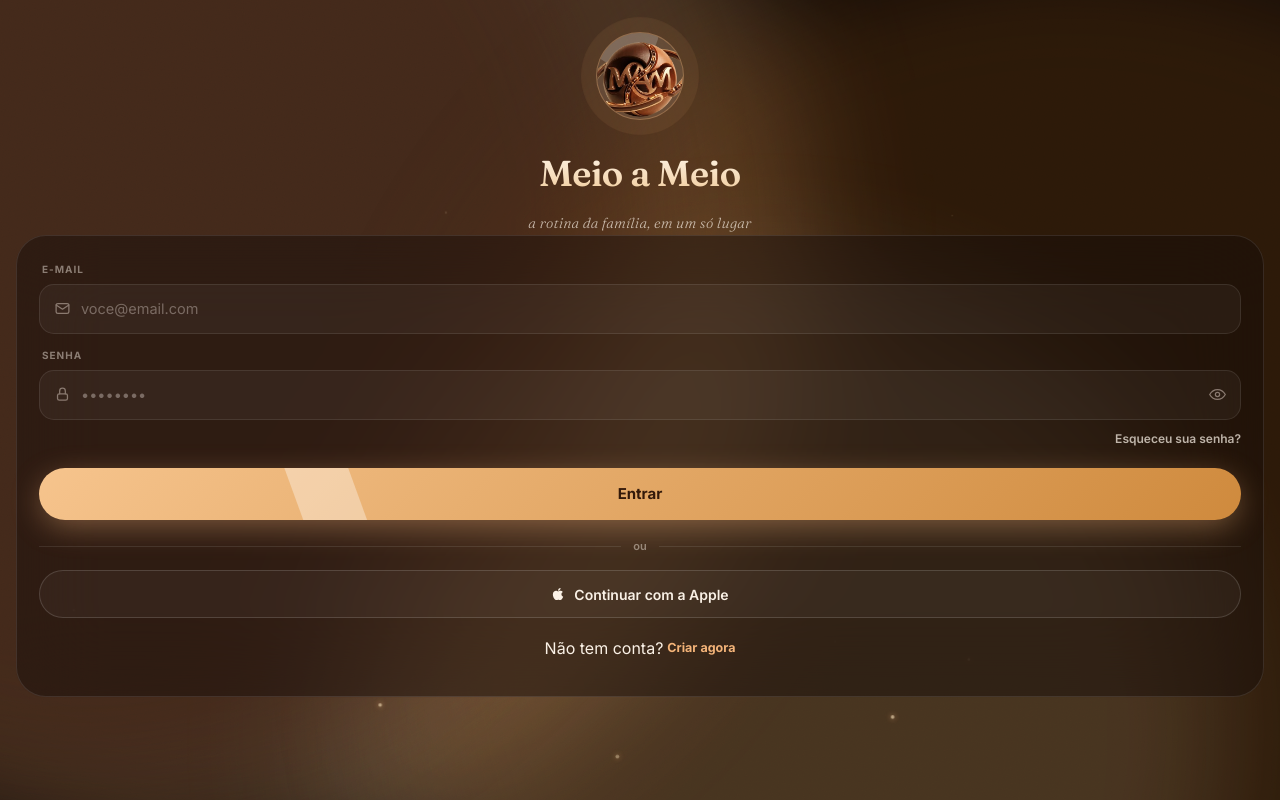
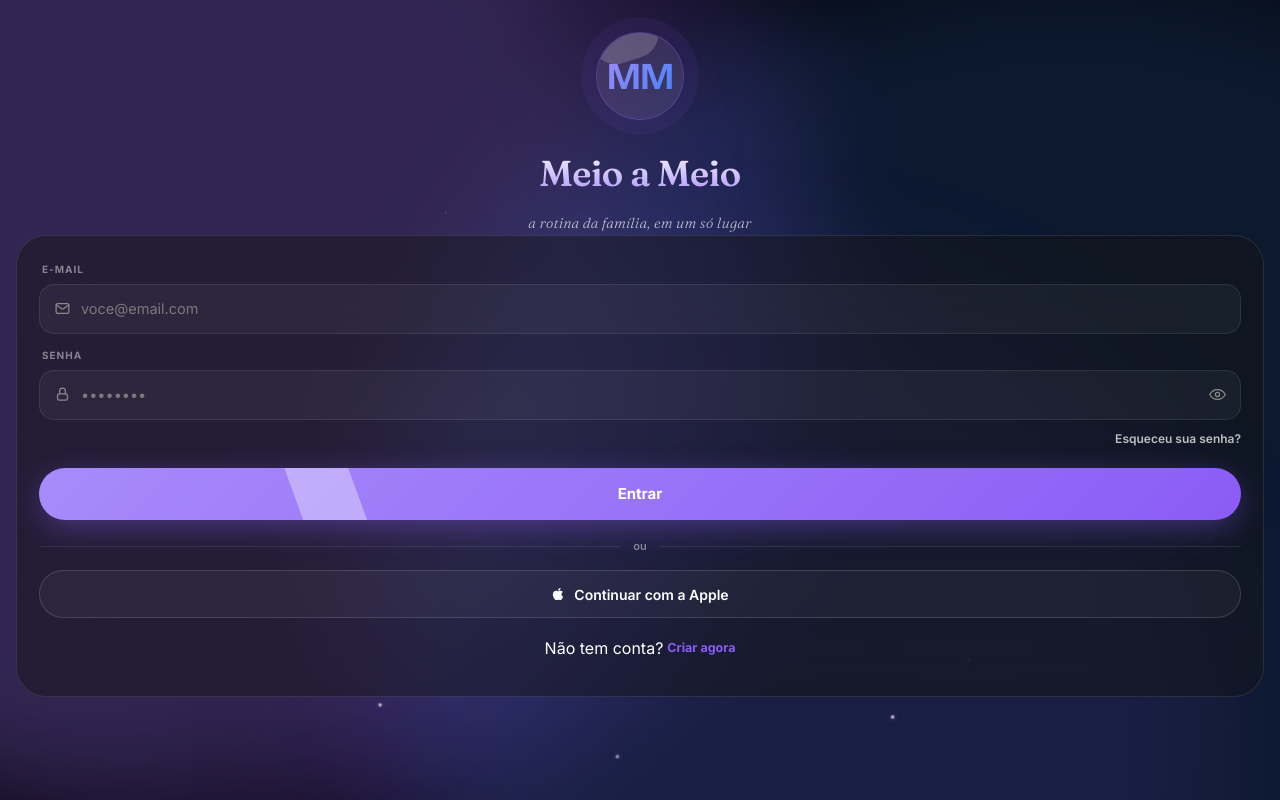
Before and after one commit to Murillooh/Meio-a-Meio, a React (Vite) app in the folder app/: page /login in a window 1280 px wide. Built offline with nearby package versions, Linux system fonts and the light colour scheme; no server answers.

Commit message:
refactor: completely remove old brown theme and logo from Login and Splash components

```diff
--- a/app/src/components/Splash.tsx
+++ b/app/src/components/Splash.tsx
@@ -1,28 +1,28 @@
 export function Splash() {
   return (
-    <div className="fixed inset-0 flex flex-col items-center justify-center bg-[#0b0705] z-[9999] overflow-hidden">
+    <div className="fixed inset-0 flex flex-col items-center justify-center bg-[#000000] z-[9999] overflow-hidden">
       {/* Aurora / Glows */}
-      <div className="absolute w-[95vw] h-[95vw] top-[-28vw] left-[-32vw] rounded-full blur-[60px] bg-[#f4b479]/15 animate-[boot-pulse_8s_ease-in-out_infinite_alternate]" />
-      <div className="absolute w-[105vw] h-[105vw] bottom-[-38vw] right-[-36vw] rounded-full blur-[60px] bg-[#a05a1c]/12 animate-[boot-pulse_12s_ease-in-out_infinite_alternate-reverse]" />
+      <div className="absolute w-[95vw] h-[95vw] top-[-28vw] left-[-32vw] rounded-full blur-[60px] bg-[#8b5cf6]/15 animate-[boot-pulse_8s_ease-in-out_infinite_alternate]" />
+      <div className="absolute w-[105vw] h-[105vw] bottom-[-38vw] right-[-36vw] rounded-full blur-[60px] bg-[#3b82f6]/12 animate-[boot-pulse_12s_ease-in-out_infinite_alternate-reverse]" />
 
       {/* Logo */}
       <div className="relative z-10 flex flex-col items-center animate-[boot-fade-in_1.2s_cubic-bezier(0.2,0.8,0.2,1)_both]">
         {/* Badge */}
         <div className="relative w-[130px] h-[130px] mb-8">
-          <div className="absolute -inset-3 bg-[#f4b479]/25 rounded-full blur-[24px]"></div>
+          <div className="absolute -inset-3 bg-[#8b5cf6]/25 rounded-full blur-[24px]"></div>
           <div className="absolute inset-0 rounded-full flex items-center justify-center bg-white/5 border border-white/10 backdrop-blur-[8px] overflow-hidden">
-            <div className="absolute inset-0 rounded-full bg-gradient-to-br from-white/15 via-transparent to-transparent"></div>
-            <img src="/logo-mam.png" alt="MaM" className="relative z-10 w-full h-full object-cover rounded-full scale-[1.03]" />
+            <div className="absolute inset-0 rounded-full bg-gradient-to-br from-white/10 via-transparent to-transparent"></div>
+            <div className="relative z-10 font-['Bricolage_Grotesque'] font-bold text-[54px] tracking-[-2px] bg-gradient-to-br from-[#a78bfa] to-[#3b82f6] bg-clip-text text-transparent">MM</div>
           </div>
         </div>
 
-        <h1 className="font-['Fraunces'] font-semibold text-[36px] tracking-[-0.5px] m-0 bg-gradient-to-b from-[#fffaf2] to-[#efc691] bg-clip-text text-transparent">
+        <h1 className="font-['Fraunces'] font-semibold text-[36px] tracking-[-0.5px] m-0 bg-gradient-to-b from-[#ffffff] to-[#a78bfa] bg-clip-text text-transparent">
           Meio a Meio
         </h1>
 
         {/* Loading bar */}
         <div className="mt-10 w-[120px] h-[2px] bg-white/10 rounded overflow-hidden relative">
-          <div className="absolute top-0 left-0 h-full w-[40%] rounded animate-[boot-shimmer_2s_infinite_ease-in-out]" style={{ background: 'linear-gradient(90deg, transparent, #efc691, transparent)' }} />
+          <div className="absolute top-0 left-0 h-full w-[40%] rounded animate-[boot-shimmer_2s_infinite_ease-in-out]" style={{ background: 'linear-gradient(90deg, transparent, #8b5cf6, transparent)' }} />
         </div>
       </div>
     </div>
--- a/app/src/pages/Login.css
+++ b/app/src/pages/Login.css
@@ -1,6 +1,6 @@
 .login-container {
-  background: #0b0705;
-  color: #faf1e6;
+  background: #000000;
+  color: #ffffff;
   font-family: 'Inter', -apple-system, sans-serif;
   display: flex;
   flex-direction: column;
@@ -36,19 +36,19 @@
 }
 .login-b1 {
   width: 95vw; height: 95vw; top: -28vw; left: -32vw;
-  background-color: rgba(244, 180, 121, 0.32);
+  background-color: rgba(139, 92, 246, 0.25);
 }
 .login-b2 {
   width: 105vw; height: 105vw; bottom: -38vw; right: -36vw;
-  background-color: rgba(160, 90, 28, 0.28);
+  background-color: rgba(59, 130, 246, 0.22);
 }
 .login-b3 {
   width: 72vw; height: 72vw; top: 34%; left: 24%;
-  background-color: rgba(255, 222, 181, 0.16);
+  background-color: rgba(139, 92, 246, 0.12);
 }
 .login-b4 {
   width: 85vw; height: 85vw; bottom: 2%; left: -36vw;
-  background-color: rgba(70, 28, 14, 0.38);
+  background-color: rgba(167, 139, 250, 0.18);
 }
 
 .login-noise {
@@ -59,8 +59,8 @@
 .login-embers { position: absolute; inset: 0; z-index: 2; overflow: hidden; pointer-events: none; }
 .login-ember {
   position: absolute; bottom: -10px; border-radius: 50%;
-  background: rgba(255, 226, 182, 0.95);
-  box-shadow: 0 0 6px 1px rgba(244, 180, 121, 0.45);
+  background: rgba(255, 255, 255, 0.95);
+  box-shadow: 0 0 6px 1px rgba(139, 92, 246, 0.45);
   animation: emberRise linear infinite;
 }
 @keyframes emberRise {
@@ -84,7 +84,7 @@
 .login-badge { position: relative; width: 88px; height: 88px; margin: 0 auto 26px; display: flex; align-items: center; justify-content: center; }
 .login-badge-glow {
   position: absolute; width: 128px; height: 128px; top: 50%; left: 50%; margin-top: -64px; margin-left: -64px;
-  border-radius: 50%; background-color: rgba(244, 180, 121, 0.2);
+  border-radius: 50%; background-color: rgba(139, 92, 246, 0.2);
   animation: pulseGlow 3.6s ease-in-out infinite;
 }
 @keyframes pulseGlow {
@@ -94,7 +94,7 @@
 .login-badge-core {
   width: 100%; height: 100%; border-radius: 44px; position: relative; overflow: hidden;
   background-color: rgba(255, 255, 255, 0.08);
-  border: 1px solid rgba(244, 180, 121, 0.32);
+  border: 1px solid rgba(139, 92, 246, 0.32);
   display: flex; align-items: center; justify-content: center;
 }
 .login-badge-shine {
@@ -102,26 +102,26 @@
   background-color: rgba(255, 255, 255, 0.18);
   transform: rotate(-18deg);
 }
-.login-badge-core svg { color: #f4b479; z-index: 2; position: relative; }
+.login-badge-core svg { color: #8b5cf6; z-index: 2; position: relative; }
 
 h1.login-wordmark {
   font-family: 'Fraunces', serif; font-weight: 600; font-size: 39px; letter-spacing: -0.5px;
   margin: 0; text-align: center;
-  background: linear-gradient(to bottom, #fffaf2, #efc691);
+  background: linear-gradient(to bottom, #ffffff, #a78bfa);
   -webkit-background-clip: text;
   -webkit-text-fill-color: transparent;
   color: transparent;
 }
 .login-tagline {
   font-family: 'Fraunces', serif; font-style: italic; font-weight: 300; font-size: 14.5px;
-  color: rgba(250, 241, 230, 0.7); margin: 13px 0 0; letter-spacing: 0.3px;
+  color: rgba(255, 255, 255, 0.7); margin: 13px 0 0; letter-spacing: 0.3px;
   text-align: center;
 }
 
 /* ---------- card ---------- */
 .login-card {
   flex: none; flex-shrink: 0; margin: 0 16px 16px; padding: 26px 22px calc(36px + env(safe-area-inset-bottom, 20px));
-  border-radius: 30px; background-color: rgba(20, 13, 10, 0.45);
+  border-radius: 30px; background-color: rgba(20, 20, 20, 0.45);
   border: 1px solid rgba(255, 255, 255, 0.1);
   backdrop-filter: blur(40px); -webkit-backdrop-filter: blur(40px);
   animation: riseIn .7s cubic-bezier(0.33, 1, 0.68, 1) both; animation-delay: .15s;
@@ -130,7 +130,7 @@ h1.login-wordmark {
 
 .login-field-label {
   font-family: 'Inter', sans-serif; font-size: 10px; font-weight: 700; letter-spacing: 1px; text-transform: uppercase;
-  color: rgba(250, 241, 230, 0.46); margin: 0 0 7px 3px;
+  color: rgba(255, 255, 255, 0.46); margin: 0 0 7px 3px;
 }
 .login-field {
   width: 100%; height: 50px; border-radius: 15px;
@@ -139,36 +139,36 @@ h1.login-wordmark {
   transition: border-color .18s ease, background .18s ease;
 }
 .login-field:focus-within {
-  border-color: rgba(244, 180, 121, 0.65);
+  border-color: rgba(139, 92, 246, 0.65);
   background-color: rgba(255, 255, 255, 0.065);
 }
-.login-field svg { flex: none; color: #8a7a70; transition: color .18s ease; }
-.login-field:focus-within svg { color: #f4b479; }
+.login-field svg { flex: none; color: #8a8a8a; transition: color .18s ease; }
+.login-field:focus-within svg { color: #8b5cf6; }
 .login-field input {
   flex: 1; min-width: 0; background: none; border: none; outline: none;
-  color: #faf1e6; font-size: 14.5px; font-family: 'Inter', sans-serif; font-weight: 400; padding: 0;
+  color: #ffffff; font-size: 14.5px; font-family: 'Inter', sans-serif; font-weight: 400; padding: 0;
 }
-.login-field input::placeholder { color: #7a6b63; }
+.login-field input::placeholder { color: #7a7a7a; }
 .login-field input:-webkit-autofill,
 .login-field input:-webkit-autofill:hover,
 .login-field input:-webkit-autofill:focus,
 .login-field input:-webkit-autofill:active {
-    -webkit-text-fill-color: #faf1e6 !important;
+    -webkit-text-fill-color: #ffffff !important;
     transition: all 5000s ease-in-out 0s;
 }
-.login-eye-toggle { flex: none; background: none; border: none; padding: 4px; margin: -4px; color: #8a7a70; cursor: pointer; display: flex; }
-.login-eye-toggle:hover { color: #f4b479; }
+.login-eye-toggle { flex: none; background: none; border: none; padding: 4px; margin: -4px; color: #8a8a8a; cursor: pointer; display: flex; }
+.login-eye-toggle:hover { color: #8b5cf6; }
 
 .login-row-end { display: flex; justify-content: flex-end; margin-top: 10px; }
-.login-link-small { font-family: 'Inter', sans-serif; font-size: 12px; font-weight: 600; color: rgba(250, 241, 230, 0.72); text-decoration: none; cursor: pointer; }
-.login-link-small:hover { color: #f4b479; }
+.login-link-small { font-family: 'Inter', sans-serif; font-size: 12px; font-weight: 600; color: rgba(255, 255, 255, 0.72); text-decoration: none; cursor: pointer; }
+.login-link-small:hover { color: #8b5cf6; }
 
 .login-btn-primary {
   position: relative; overflow: hidden; width: 100%; height: 52px; margin-top: 20px;
   border-radius: 999px; border: none; cursor: pointer;
-  background: linear-gradient(135deg, #f6c48d, #cf8a3d);
-  color: #33190a; font-size: 15px; font-weight: 700; font-family: 'Inter', sans-serif;
-  box-shadow: 0 8px 32px -4px rgba(244, 180, 121, 0.45);
+  background: linear-gradient(135deg, #a78bfa, #8b5cf6);
+  color: #ffffff; font-size: 15px; font-weight: 700; font-family: 'Inter', sans-serif;
+  box-shadow: 0 8px 32px -4px rgba(139, 92, 246, 0.45);
 }
 .login-btn-primary:disabled { opacity: 0.7; cursor: not-allowed; }
 .login-btn-primary::after {
@@ -183,19 +183,19 @@ h1.login-wordmark {
 
 .login-divider { display: flex; align-items: center; gap: 12px; margin-top: 18px; }
 .login-divider .login-line { flex: 1; height: 1px; background: rgba(255, 255, 255, 0.09); }
-.login-divider span { font-family: 'Inter', sans-serif; font-size: 11px; color: rgba(250, 241, 230, 0.46); font-weight: 600; text-transform: lowercase; }
+.login-divider span { font-family: 'Inter', sans-serif; font-size: 11px; color: rgba(255, 255, 255, 0.46); font-weight: 600; text-transform: lowercase; }
 
 .login-btn-secondary {
   width: 100%; height: 48px; margin-top: 16px; border-radius: 999px;
   background-color: rgba(255, 255, 255, 0.04); border: 1.3px solid rgba(255, 255, 255, 0.14);
-  color: #faf1e6; font-size: 14px; font-weight: 600; font-family: 'Inter', sans-serif;
+  color: #ffffff; font-size: 14px; font-weight: 600; font-family: 'Inter', sans-serif;
   display: flex; align-items: center; justify-content: center; gap: 9px; cursor: pointer;
 }
 .login-btn-secondary:hover { background-color: rgba(255, 255, 255, 0.07); }
 
 .login-signup-line { display: flex; flex-direction: row; justify-content: center; align-items: center; margin-top: 18px; }
-.login-signup-line span { font-family: 'Inter', sans-serif; font-size: 12.5px; font-weight: 400; color: rgba(250, 241, 230, 0.46); }
-.login-signup-line button { font-family: 'Inter', sans-serif; color: #f4b479; font-size: 12.5px; font-weight: 700; background: none; border: none; cursor: pointer; padding: 0; margin-left: 4px; }
+.login-signup-line span { font-family: 'Inter', sans-serif; font-size: 12.5px; font-weight: 400; color: rgba(255, 255, 255, 0.46); }
+.login-signup-line button { font-family: 'Inter', sans-serif; color: #8b5cf6; font-size: 12.5px; font-weight: 700; background: none; border: none; cursor: pointer; padding: 0; margin-left: 4px; }
 .login-signup-line button:hover { text-decoration: underline; }
 
 .login-alert {
--- a/app/src/pages/Login.tsx
+++ b/app/src/pages/Login.tsx
@@ -37,7 +37,7 @@ export default function Login() {
   // Prevent brown body background from showing during iOS overscroll
   useEffect(() => {
     const originalBg = document.body.style.backgroundColor;
-    document.body.style.backgroundColor = '#0b0705';
+    document.body.style.backgroundColor = '#000000';
     return () => {
       document.body.style.backgroundColor = originalBg;
     };
@@ -102,7 +102,7 @@ export default function Login() {
                 <span className="login-badge-glow"></span>
                 <div className="login-badge-core">
                   <span className="login-badge-shine"></span>
-                  <img src="/logo-mam.png" alt="MaM" style={{ width: '100%', height: '100%', objectFit: 'cover', position: 'relative', zIndex: 2, borderRadius: '50%' }} />
+                  <div style={{ position: 'relative', zIndex: 2, fontFamily: "'Bricolage Grotesque', sans-serif", fontWeight: 700, fontSize: '38px', letterSpacing: '-1px', background: 'linear-gradient(135deg, #a78bfa, #3b82f6)', WebkitBackgroundClip: 'text', WebkitTextFillColor: 'transparent' }}>MM</div>
                 </div>
               </div>
               <h1 className="login-wordmark" style={{ fontSize: '36px' }}>Meio a Meio</h1>
```
